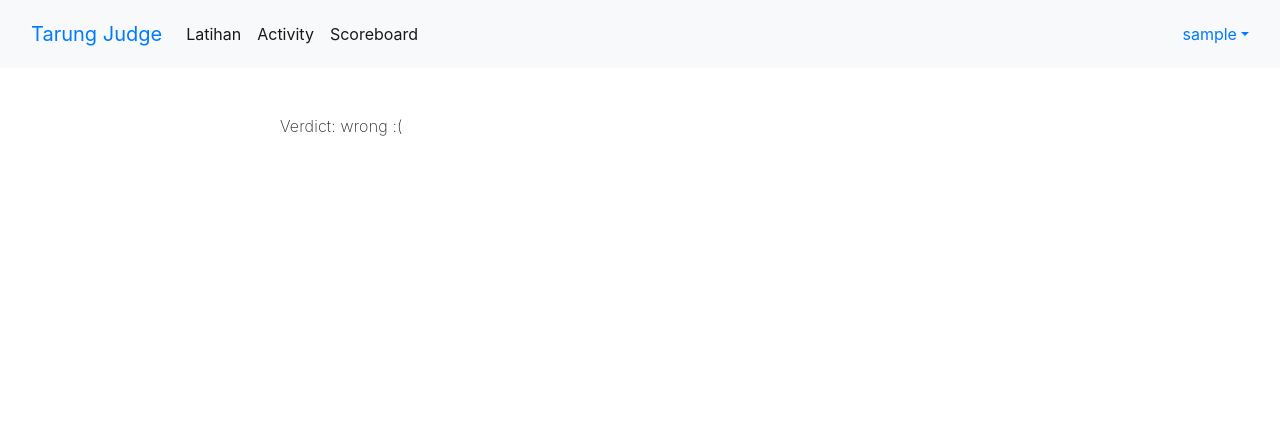
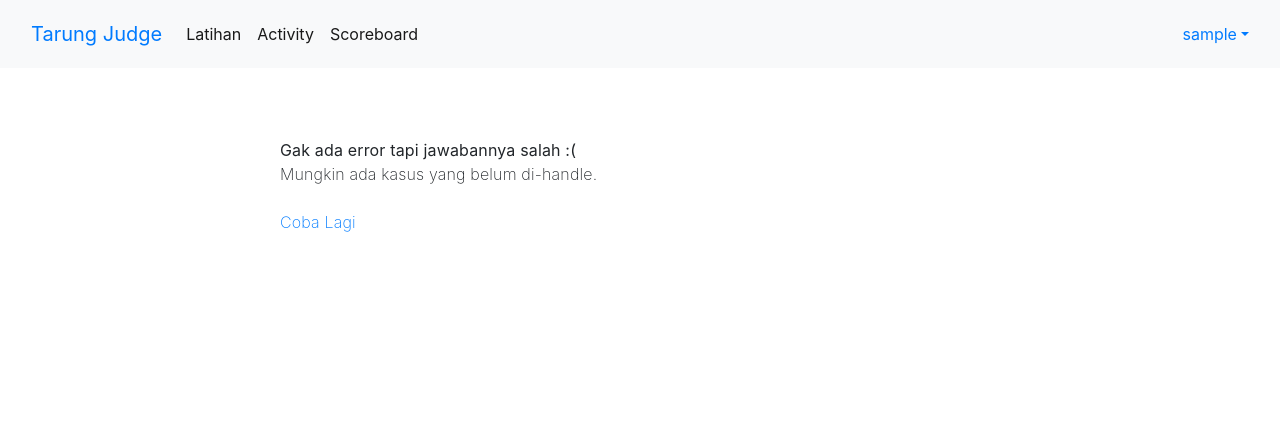
Before and after one commit to ramadistra/tarung-judge, a Django app: page /question/sample/result/1 in a window 1280 px wide. Shown: the top 431 px of the page. Run offline with Django 3.2, Linux system fonts and the light colour scheme; a user stored in the database is signed in; tables that the repository leaves empty hold one stand-in row (values such as "Sample post"); some libraries are stand-ins or nearby versions.

Commit message:
updated results page

```diff
--- a/onlinejudge/templates/onlinejudge/result.html
+++ b/onlinejudge/templates/onlinejudge/result.html
@@ -1,9 +1,16 @@
 {% extends "onlinejudge/base.html" %}
 {% block title %}Result{% endblock %}
 {% block body %}
-Verdict:
-{% if attempt.status == 1 or attempt.status == 5 %} accepted :D
-{% elif attempt.status == 0 %} wrong :(
-{% else %} error<br><br>diperiksa lagi ya kodingannya :)
+<br>
+{% if attempt.status == 1 or attempt.status == 5 %} Yay bener!
+{% elif attempt.status == 0 %}
+<b>Gak ada error tapi jawabannya salah :(</b>
+<br> Mungkin ada kasus yang belum di-handle.
+{% else %} <b>Wah ada error!</b><br>
+Dicek lagi ya syntaxnya :)
+{% endif %}
+<br><br>
+{% if attempt.status != 1 and attempt.status != 5 %}
+<a href="{{attempt.question.get_absolute_url}}">Coba Lagi</a>
 {% endif %}
 {% endblock %}
```
